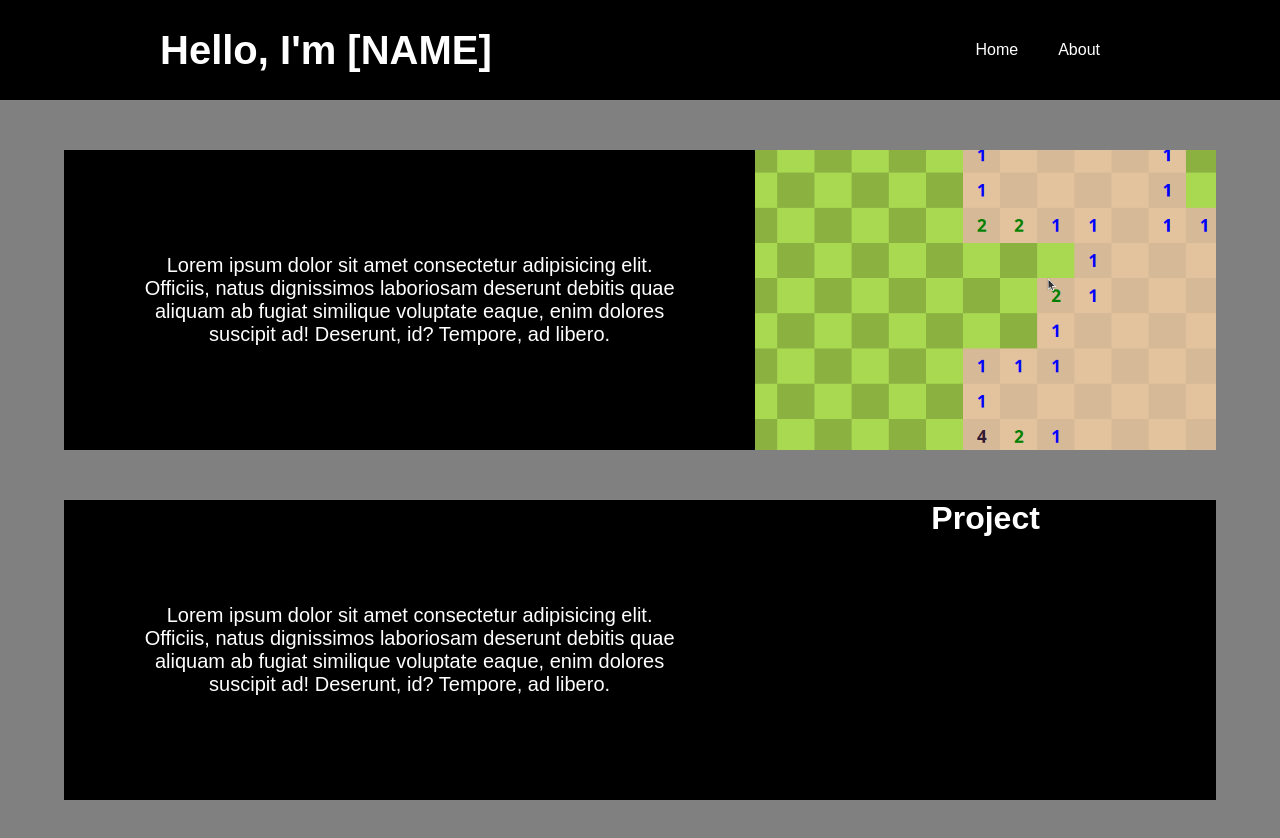
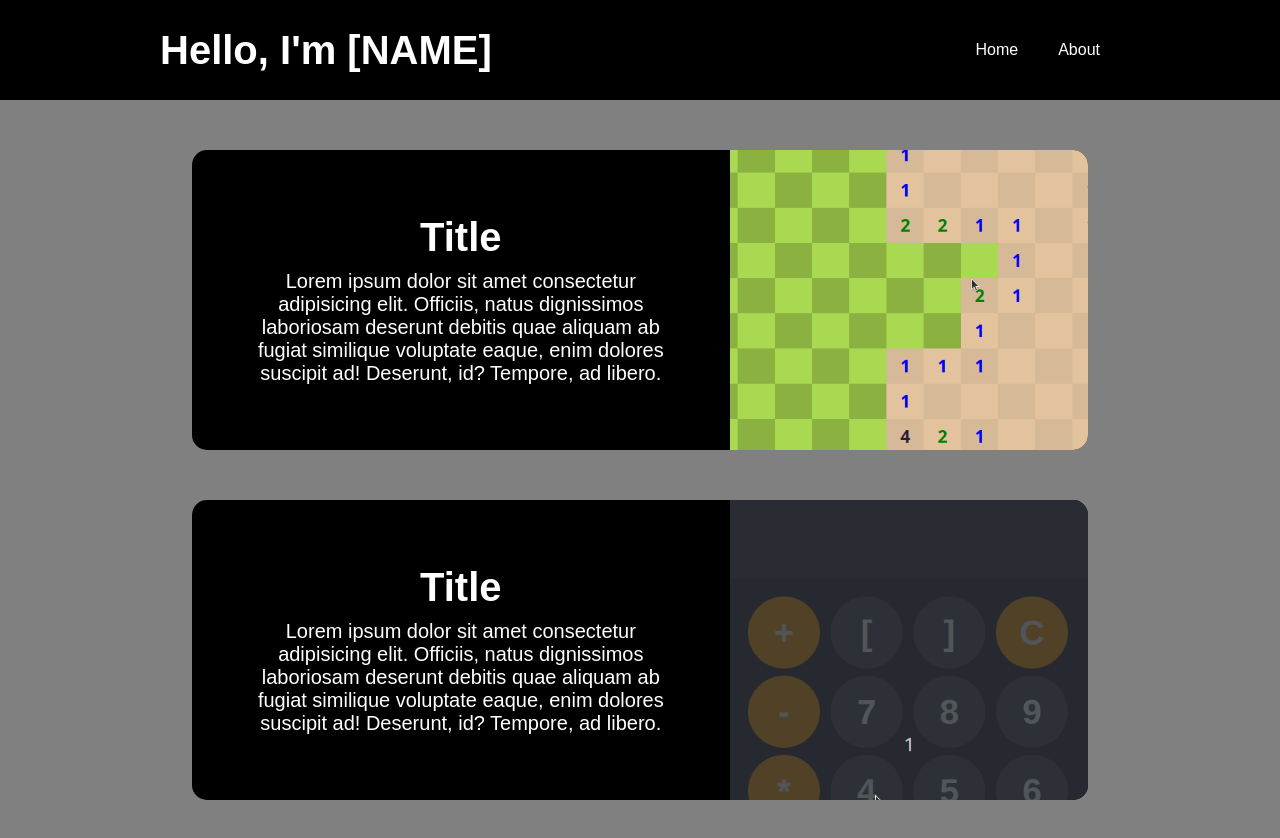
Before and after one commit to ChangedRuby/ChangedRuby.github.io, a plain HTML site: page index.html in a window 1280 px wide. Drawn offline with Linux system fonts and the light colour scheme.

Commit message:
Added title and image to the project bar and added animated outline.

```diff
--- a/index.html
+++ b/index.html
@@ -23,26 +23,29 @@
     <div class="projects">
         <div class="content_bar">
             <div class="inner_description">
+                <h1>Title</h1>
                 <p>Lorem ipsum dolor sit amet consectetur adipisicing elit. Officiis, natus dignissimos laboriosam deserunt debitis quae aliquam ab fugiat similique voluptate eaque, enim dolores suscipit ad! Deserunt, id? Tempore, ad libero.</p>
             </div>
 
             <div class="inner_title">
-
-                <img src="images/minesweeper-preview.gif" alt="Java-Minesweeper">
+                <h1>Project</h1>
+                <img src="images/minesweeper-preview.gif" alt="Java-Minesweeper-preview">
             </div>
         </div>
 
         <div class="content_bar">
             <div class="inner_description">
+                <h1>Title</h1>
                 <p>Lorem ipsum dolor sit amet consectetur adipisicing elit. Officiis, natus dignissimos laboriosam deserunt debitis quae aliquam ab fugiat similique voluptate eaque, enim dolores suscipit ad! Deserunt, id? Tempore, ad libero.</p>
             </div>
 
             <div class="inner_title">
                 <h1>Project</h1>
+                <img src="images/html-calculator-preview.gif" alt="Html-Calculator-preview">
             </div>
         </div>
     </div>
 
-    <script src="portfolio.js"></script>
+    <script src="script.js"></script>
 </body>
 </html>
--- a/script.js
+++ b/script.js
@@ -0,0 +1 @@
+console.log("Hello website!");
--- a/style.css
+++ b/style.css
@@ -74,20 +74,61 @@ header {
   justify-items: center;
 }
 
+/* create variable for the outline animation */
+@property --angle {
+  syntax: "<angle>";
+  initial-value: 0deg;
+  inherits: false;
+}
+
 .content_bar {
   display: flex;
   align-items: center;
-  justify-content: space-between;
+  justify-content: center;
   background-color: black;
-  width: 90%;
+  width: 70%;
   height: 300px;
   margin: 50px 0px;
+  border-radius: 15px;
+  cursor: pointer;
+
+  /* testing with outlines */
+  position: relative;
+}
+
+/* outline */
+.content_bar::after {
+  content: "";
+  background-image: conic-gradient(from var(--angle), blue, green, yellow, rgb(255, 0, 242), blue);
+  width: 100%;
+  height: 100%;
+  padding: 10px 10px;
+  position: absolute;
+  z-index: -1;
+  border-radius: 15px;
+  opacity: 0;
+  animation: rotate 5s linear infinite;
+  filter: blur(10px);
+}
+
+@keyframes rotate {
+  from {
+    --angle: 0deg;
+  }
+  to {
+    --angle: 360deg;
+  }
 }
 
 .inner_title img {
   width: 100%;
   height: 100%;
   object-fit: cover;
+  position: absolute;
+  z-index: 0;
+  border-radius: 0px 15px 15px 0px;
+  transition: 0.5s;
+  object-position: top;
 }
 
 .inner_title h1 {
@@ -95,7 +136,11 @@ header {
   width: 100%;
   color: white;
   font-family: Arial;
-  z-index: 10;
+  z-index: 2;
+  position: absolute;
+  font-size: 52px;
+  transition: 0.5s;
+  opacity: 0;
 }
 
 .inner_description p {
@@ -107,6 +152,15 @@ header {
   font-size: 20px;
 }
 
+.inner_description h1 {
+  color: white;
+  text-align: center;
+  font-family: Arial;
+  font-size: 40px;
+  font-weight: bold;
+  margin-bottom: 10px;
+}
+
 .inner_description .inner_title {
   display: flex;
   align-items: center;
@@ -115,10 +169,27 @@ header {
 
 .inner_description {
   width: 60%;
-  background-color: black;
 }
 
 .inner_title {
+  display: flex;
+  align-items: center;
+  position: relative;
   width: 40%;
   height: 100%;
 }
+
+.content_bar:hover .inner_title img {
+  transition: 0.5s;
+  filter: brightness(0.5);
+}
+
+.content_bar:hover .inner_title h1 {
+  transition: 0.5s;
+  opacity: 1;
+}
+
+.content_bar:hover::after {
+  transition: 0.5s;
+  opacity: 0.5;
+}
```
Also changed, not shown: images/html-calculator-preview.gif (added).
